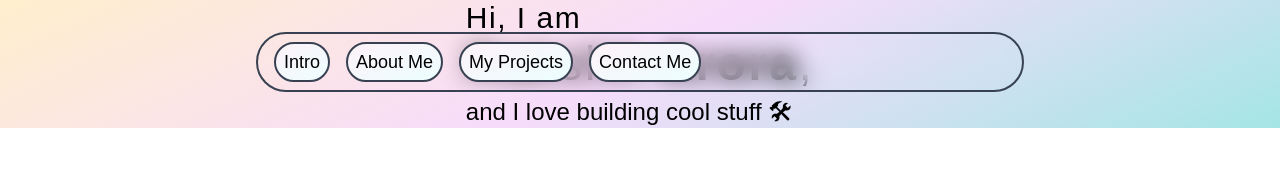
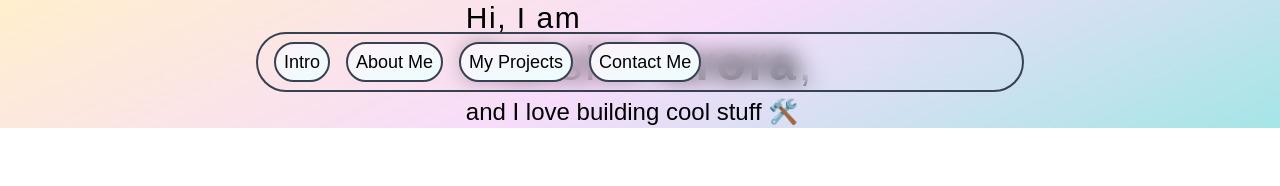
Before and after one commit to rakshit087/rakshit087.github.io, a Next.js app: page / in a window 1280 px wide. Shown: the top 186 px of the page. Built offline with nearby package versions, Linux system fonts and the light colour scheme; what next-real-viewport would draw is missing.

Commit message:
updated build icon

```diff
--- a/src/sections/Intro.tsx
+++ b/src/sections/Intro.tsx
@@ -8,7 +8,7 @@ export const Intro = () => {
         <p className="text-3xl tracking-wider md:text-4xl lg:text-5xl lg:mb-1">
           Rakshit <strong>Arora</strong>,
         </p>
-        <p className="mt-2 text-lg md:text-xl lg:text-2xl ">and I love building cool stuff 🛠</p>
+        <p className="mt-2 text-lg md:text-xl lg:text-2xl ">and I love building cool stuff 🛠️</p>
       </motion.div>
     </section>
   );
```
